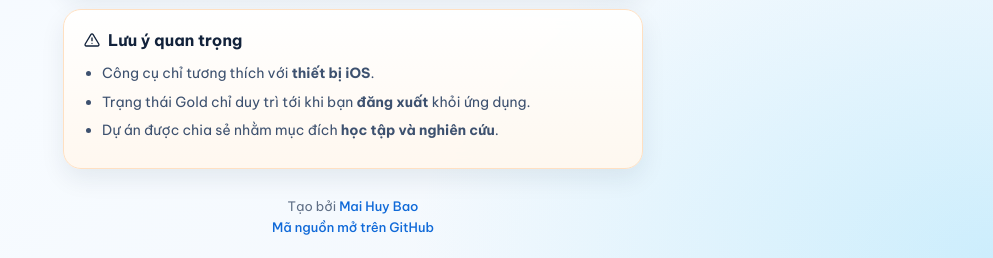
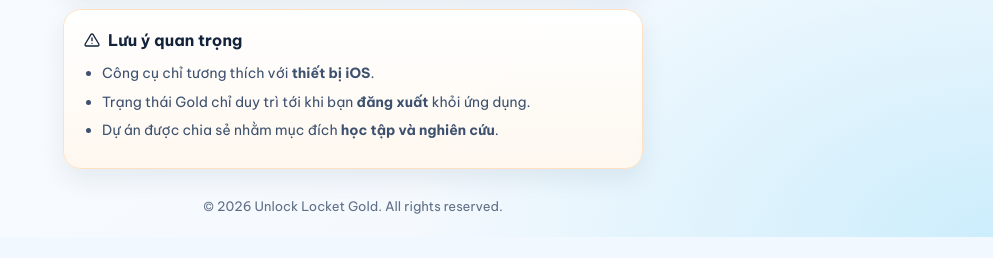
Before and after one commit to duxng21/locket-unlock, a Flask app: page / in a window 1280 px wide. Shown: the part 699-957 px from the top of the page, without its empty margins (287-1280 px from the left). After the commit the page ends 936 px from the top, so only its background shows below. Run offline with Flask 2, Linux system fonts and the light colour scheme; some libraries are stand-ins or nearby versions.

Commit message:
update/template

```diff
--- a/templates/index.html
+++ b/templates/index.html
@@ -517,8 +517,7 @@
     </div>
 
     <footer>
-        <p>Tạo bởi <a href="https://maihuybao.dev" target="_blank">Mai Huy Bao</a></p>
-        <p><a href="https://github.com/maihuybao/LocketGoldUnlockerWithUsername" target="_blank">Mã nguồn mở trên GitHub</a></p>
+        <p>© 2026 Unlock Locket Gold. All rights reserved.</p>
     </footer>
 
     <script src="https://cdn.jsdelivr.net/npm/sweetalert2@11"></script>
```
